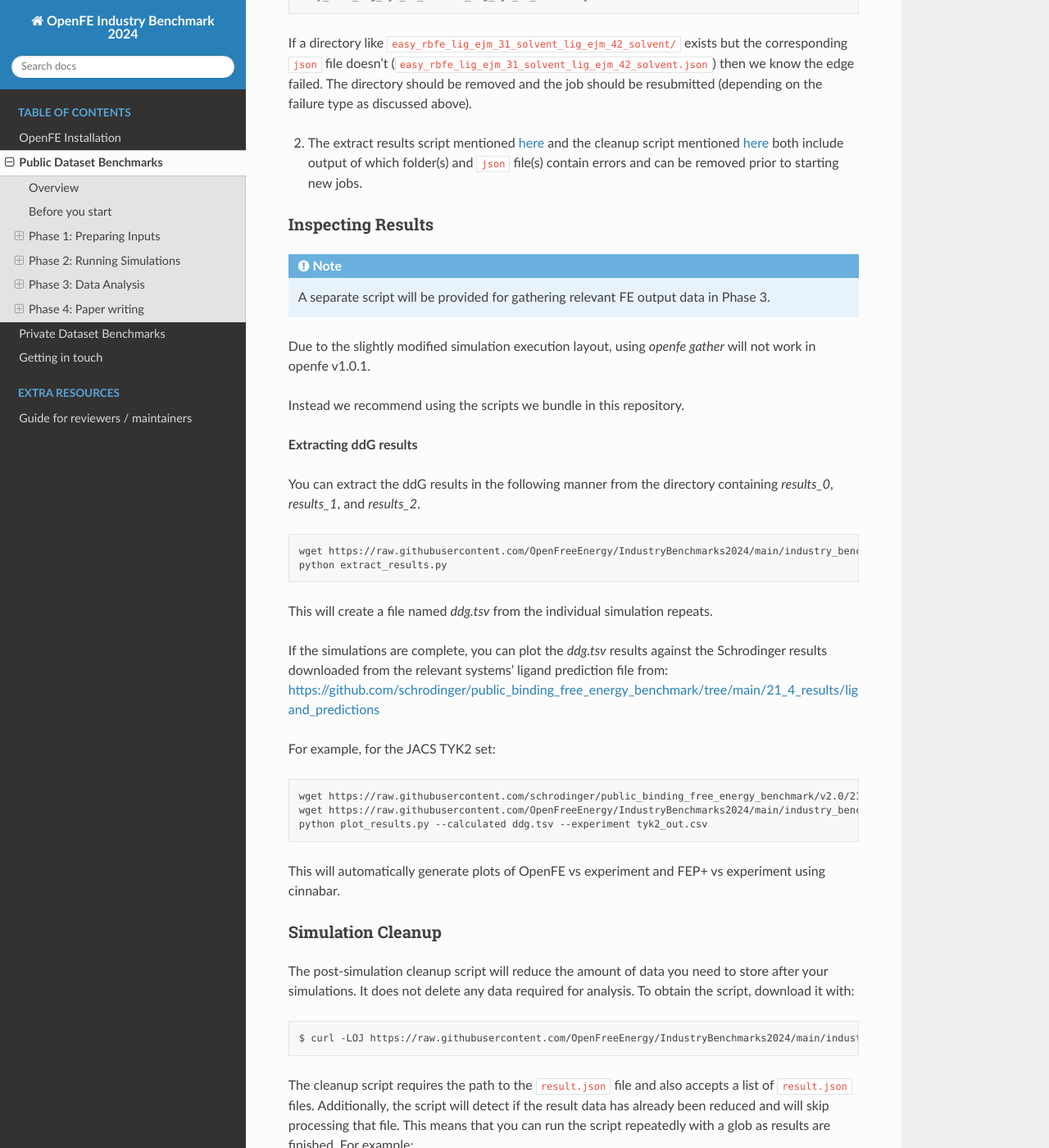
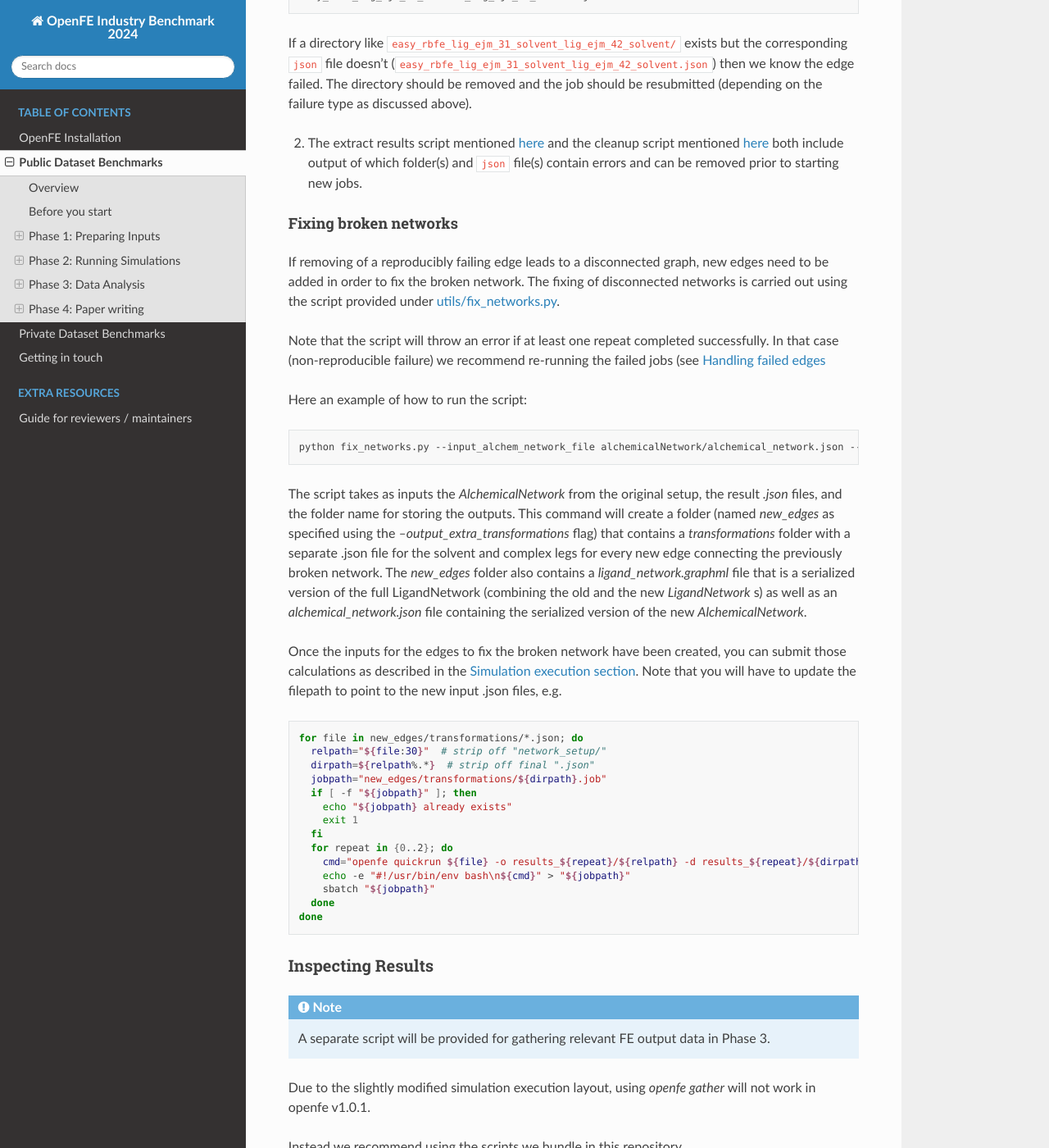
Before and after one commit to OpenFreeEnergy/IndustryBenchmarks2024, a Sphinx documentation site: the page built from docs/source/public/overview.rst, in a window 1280 px wide and 1400 px high, scrolled down 6310 px. Shown: the whole window at 82% size. Built offline with Sphinx 7.4.7 and the Read the Docs theme 3.1.0, drawn with Linux system fonts in a browser that asks for light colours.

Commit message:
Add documentation for the fix_network script

```diff
--- a/docs/source/public/overview.rst
+++ b/docs/source/public/overview.rst
@@ -278,6 +278,46 @@
 
 2. The extract results script mentioned :ref:`here <inspecting results>` and the cleanup script mentioned :ref:`here <post-simulation cleanup>` both include output of which folder(s) and ``json`` file(s) contain errors and can be removed prior to starting new jobs.
 
+Fixing broken networks
+----------------------
+
+If removing of a reproducibly failing edge leads to a disconnected graph, new edges need to be added in order to fix the broken network.
+The fixing of disconnected networks is carried out using the script provided under
+`utils/fix_networks.py <https://github.com/OpenFreeEnergy/IndustryBenchmarks2024/tree/main/industry_benchmarks/utils/fix_networks.py>`_.
+
+Note that the script will throw an error if at least one repeat completed successfully. In that case (non-reproducible failure) we recommend re-running the failed jobs (see :ref:`Handling failed edges <failed_edges>`
+
+Here an example of how to run the script:
+
+.. code-block:: bash
+
+   python fix_networks.py --input_alchem_network_file alchemicalNetwork/alchemical_network.json --result_files results_*/*json --output_extra_transformations new_edges
+
+The script takes as inputs the `AlchemicalNetwork` from the original setup, the result `.json` files, and the folder name for storing the outputs.
+This command will create a folder (named `new_edges` as specified using the `--output_extra_transformations` flag) that contains a `transformations` folder with a separate .json file for the solvent and complex legs for every new edge connecting the previously broken network.
+The `new_edges` folder also contains a `ligand_network.graphml` file that is a serialized version of the full LigandNetwork (combining the old and the new `LigandNetwork` s) as well as an `alchemical_network.json` file containing the serialized version of the new `AlchemicalNetwork`.
+
+Once the inputs for the edges to fix the broken network have been created, you can submit those calculations as described in the :ref:`Simulation execution section <simulation_execution>`.
+Note that you will have to update the filepath to point to the new input .json files, e.g.
+
+.. code-block:: bash
+
+   for file in new_edges/transformations/*.json; do
+     relpath="${file:30}"  # strip off "network_setup/"
+     dirpath=${relpath%.*}  # strip off final ".json"
+     jobpath="new_edges/transformations/${dirpath}.job"
+     if [ -f "${jobpath}" ]; then
+       echo "${jobpath} already exists"
+       exit 1
+     fi
+     for repeat in {0..2}; do
+       cmd="openfe quickrun ${file} -o results_${repeat}/${relpath} -d results_${repeat}/${dirpath}"
+       echo -e "#!/usr/bin/env bash\n${cmd}" > "${jobpath}"
+       sbatch "${jobpath}"
+     done
+   done
+
+
 Inspecting Results
 ==================
 
```
